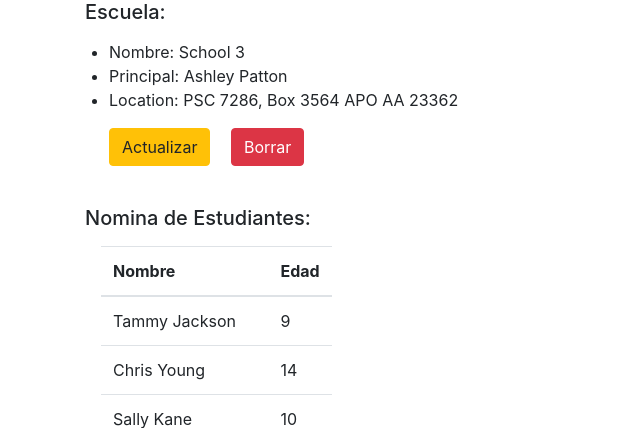
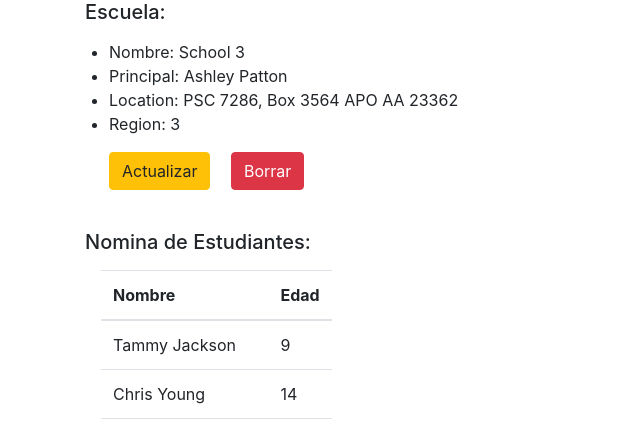
Before and after one commit to flibedin/django-demo, a Django app: page /school/4 in a window 1280 px wide. Shown: the part 56-484 px from the top of the page, without its empty margins (0-640 px from the left). Run offline with Django 3.2, Linux system fonts and the light colour scheme; data comes from the database, SQL or seed files in the repository; both versions use the stored data as it was after the commit; parts of the project's set-up code (start-up, migrations or seed data) failed here and were passed over; some libraries are stand-ins or nearby versions.

Commit message:
se agrega un campo nuevo a la escuela

```diff
--- a/school/models.py
+++ b/school/models.py
@@ -6,6 +6,7 @@ class School(models.Model):
     name = models.CharField(max_length=256)
     principal = models.CharField(max_length=256)
     location = models.CharField(max_length=256)
+    region = models.IntegerField(null=True)
 
     def __str__(self):
         return self.name
--- a/school/templates/school_detail.html
+++ b/school/templates/school_detail.html
@@ -8,6 +8,7 @@
        <li>Nombre: {{ school_detail.name }}</li>
        <li>Principal: {{ school_detail.principal }}</li>
        <li>Location: {{ school_detail.location }}</li>
+       <li>Region: {{ school_detail.region }}</li>
      </ul>
 
        <p><a class="btn btn-warning mt-3" href="{% url 'school:update' pk=school_detail.pk %}">Actualizar</a>
--- a/school/views.py
+++ b/school/views.py
@@ -12,12 +12,12 @@ class SchoolListView( ListView ):
     model = models.School
 
 class SchoolCreateView( CreateView ):
-    fields = ( 'name', 'principal', 'location')
+    fields = ( 'name', 'principal', 'location', 'region')
     model = models.School
     template_name = 'school_form.html'
 
 class SchoolUpdateView( UpdateView ):
-    fields = ( 'name', 'principal')
+    fields = ( 'name', 'principal', 'region')
     model = models.School
     template_name = 'school_form.html'
 
```
Also changed, not shown: db.sqlite3, school/migrations/0003_school_region.py (added).
